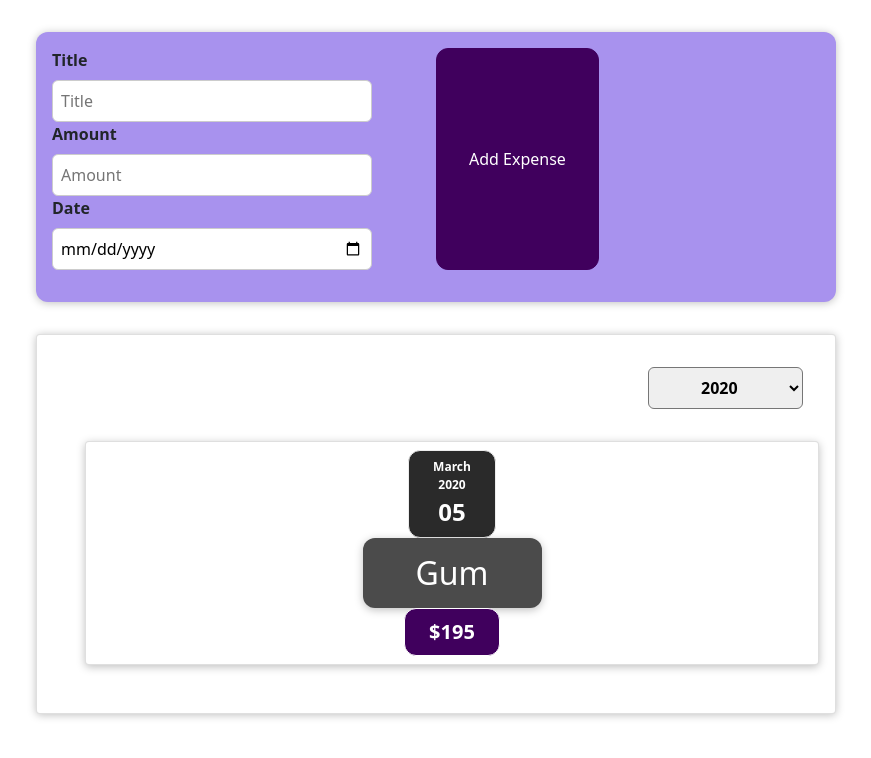
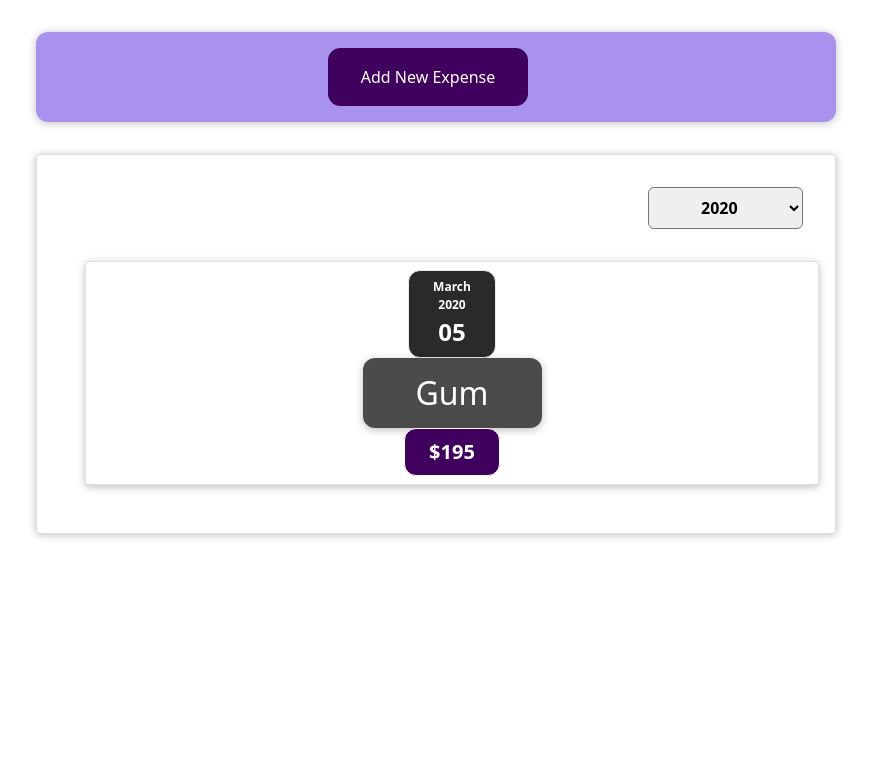
Before and after one commit to Trevorton27/jasonBreedloveReactExpenseTracker, a React (Create React App) app: page / in a window 1280 px wide. Shown: the top 758 px of the page, without its empty margins (204-1075 px from the left). Built offline with nearby package versions, Linux system fonts and the light colour scheme.

Commit message:
setIsEditing to show form on click

```diff
--- a/src/components/NewExpense/ExpenseForm.js
+++ b/src/components/NewExpense/ExpenseForm.js
@@ -1,9 +1,7 @@
 import React, { useState } from "react";
 import "./NewExpenseForm.css";
-// import ExpenseDate from "../ExpenseDate";
 import "react-datepicker/dist/react-datepicker.css";
-import NewExpense from "./NewExpense";
-
+import { btn } from "react-bootstrap";
 const ExpenseForm = (props) => {
   const [enteredTitle, setEnteredTitle] = useState("");
   const titleChangeHandler = (event) => {
@@ -70,6 +68,13 @@
           />
         </div>
         <div className={"new-expense__actions"}></div>
+        <button
+          type={"button"}
+          onClick={props.onCancel}
+          className="btn btn-primary"
+        >
+          Cancel
+        </button>
         <button type={"submit"}>Add Expense</button>
       </div>
     </form>
--- a/src/components/NewExpense/NewExpense.js
+++ b/src/components/NewExpense/NewExpense.js
@@ -1,21 +1,36 @@
-import React from "react";
+import React, { useState } from "react";
 import "./NewExpense.css";
 import ExpenseForm from "./ExpenseForm";
-import ExpensesFilter from "../ExpensesFilter";
 
 const NewExpense = (props) => {
+  const [isEditing, setIsEditing] = useState(false);
   const saveExpenseDataHandler = (enteredExpenseData) => {
     const expenseData = {
       ...enteredExpenseData,
       id: Math.random().toString(),
     };
     props.onAddExpense(expenseData);
+    setIsEditing(false);
+  };
+  const startEditingHandler = () => {
+    setIsEditing(true);
+  };
+
+  const stopEditingHandler = () => {
+    setIsEditing(false);
   };
   return (
     <div>
-      {/*<ExpensesFilter />*/}
       <div className={"new-expense"}>
-        <ExpenseForm onSaveExpenseData={saveExpenseDataHandler} />
+        {!isEditing && (
+          <button onClick={startEditingHandler}>Add New Expense</button>
+        )}
+        {isEditing && (
+          <ExpenseForm
+            onSaveExpenseData={saveExpenseDataHandler}
+            onCancel={stopEditingHandler}
+          />
+        )}
       </div>
     </div>
   );
```
Also changed, not shown: src/components/Chart/Chart.js (added), src/components/Chart/ChartBar.js (added).
